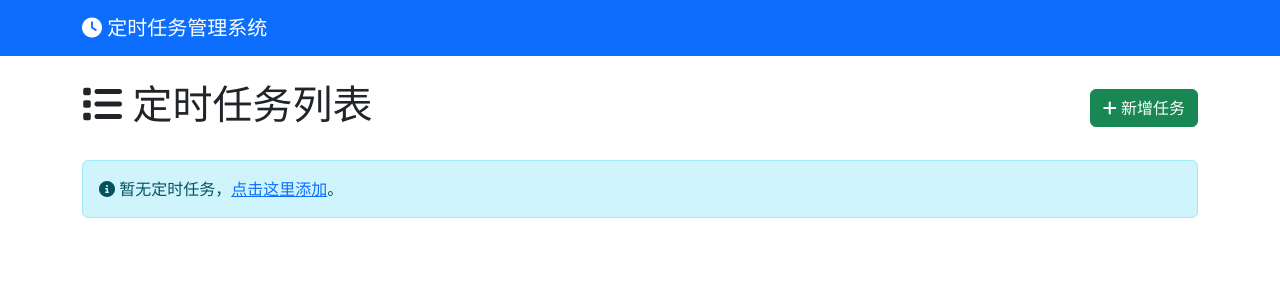
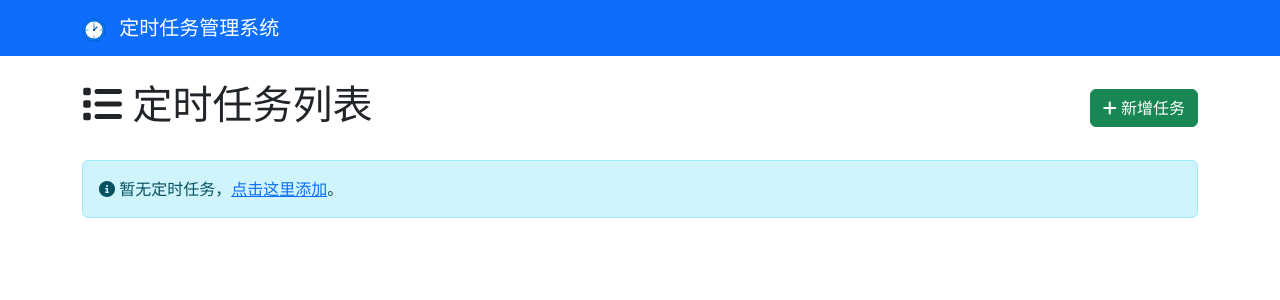
Before and after one commit to EyesDawn/scheduled-task, a Spring Boot app: page /web/tasks in a window 1280 px wide. Shown: the top 300 px of the page. Run offline with Spring Boot 4, Linux system fonts and the light colour scheme; data that the repository does not hold is empty.

Commit message:
Add logo files and update templates to use new logo branding
Co-authored-by: EyesDawn <119660463+EyesDawn@users.noreply.github.com>

```diff
--- a/src/main/resources/templates/layout.html
+++ b/src/main/resources/templates/layout.html
@@ -4,6 +4,7 @@
     <meta charset="UTF-8">
     <meta name="viewport" content="width=device-width, initial-scale=1.0">
     <title>定时任务管理系统</title>
+    <link rel="icon" type="image/svg+xml" th:href="@{/img/favicon.svg}">
     <link href="https://cdn.bootcdn.net/ajax/libs/bootstrap/5.3.0/css/bootstrap.min.css" rel="stylesheet">
     <link href="https://cdn.bootcdn.net/ajax/libs/font-awesome/6.4.0/css/all.min.css" rel="stylesheet">
     <link th:href="@{/css/custom.css}" rel="stylesheet">
@@ -12,7 +13,7 @@
     <nav class="navbar navbar-expand-lg navbar-dark bg-primary">
         <div class="container">
             <a class="navbar-brand" href="/web/tasks">
-                <i class="fas fa-clock"></i> 定时任务管理系统
+                <img th:src="@{/img/logo-small.svg}" alt="Logo" width="24" height="24" class="me-2"> 定时任务管理系统
             </a>
             <button class="navbar-toggler" type="button" data-bs-toggle="collapse" data-bs-target="#navbarNav">
                 <span class="navbar-toggler-icon"></span>
--- a/src/main/resources/templates/tasks/detail.html
+++ b/src/main/resources/templates/tasks/detail.html
@@ -4,6 +4,7 @@
     <meta charset="UTF-8">
     <meta name="viewport" content="width=device-width, initial-scale=1.0">
     <title th:text="'任务详情 - ' + ${task.name}">任务详情</title>
+    <link rel="icon" type="image/svg+xml" href="/img/favicon.svg">
     <link href="https://cdn.bootcdn.net/ajax/libs/bootstrap/5.3.0/css/bootstrap.min.css" rel="stylesheet">
     <link href="https://cdn.bootcdn.net/ajax/libs/font-awesome/6.4.0/css/all.min.css" rel="stylesheet">
 </head>
@@ -11,7 +12,7 @@
     <nav class="navbar navbar-expand-lg navbar-dark bg-primary">
         <div class="container">
             <a class="navbar-brand" href="/web/tasks">
-                <i class="fas fa-clock"></i> 定时任务管理系统
+                <img src="/img/logo-small.svg" alt="Logo" width="24" height="24" style="margin-right: 8px;"> 定时任务管理系统
             </a>
         </div>
     </nav>
--- a/src/main/resources/templates/tasks/form.html
+++ b/src/main/resources/templates/tasks/form.html
@@ -4,6 +4,7 @@
     <meta charset="UTF-8">
     <meta name="viewport" content="width=device-width, initial-scale=1.0">
     <title th:text="${task.id != null} ? '编辑任务 - ' + ${task.name} : '新增任务'">任务表单</title>
+    <link rel="icon" type="image/svg+xml" href="/img/favicon.svg">
     <link href="https://cdn.bootcdn.net/ajax/libs/bootstrap/5.3.0/css/bootstrap.min.css" rel="stylesheet">
     <link href="https://cdn.bootcdn.net/ajax/libs/font-awesome/6.4.0/css/all.min.css" rel="stylesheet">
 </head>
@@ -11,7 +12,7 @@
     <nav class="navbar navbar-expand-lg navbar-dark bg-primary">
         <div class="container">
             <a class="navbar-brand" href="/web/tasks">
-                <i class="fas fa-clock"></i> 定时任务管理系统
+                <img src="/img/logo-small.svg" alt="Logo" width="24" height="24" style="margin-right: 8px;"> 定时任务管理系统
             </a>
         </div>
     </nav>
--- a/src/main/resources/templates/tasks/list.html
+++ b/src/main/resources/templates/tasks/list.html
@@ -4,6 +4,7 @@
     <meta charset="UTF-8">
     <meta name="viewport" content="width=device-width, initial-scale=1.0">
     <title>定时任务列表 - 定时任务管理系统</title>
+    <link rel="icon" type="image/svg+xml" href="/img/favicon.svg">
     <link href="https://cdn.bootcdn.net/ajax/libs/bootstrap/5.3.0/css/bootstrap.min.css" rel="stylesheet">
     <link href="https://cdn.bootcdn.net/ajax/libs/font-awesome/6.4.0/css/all.min.css" rel="stylesheet">
 </head>
@@ -11,7 +12,7 @@
     <nav class="navbar navbar-expand-lg navbar-dark bg-primary">
         <div class="container">
             <a class="navbar-brand" href="/web/tasks">
-                <i class="fas fa-clock"></i> 定时任务管理系统
+                <img src="/img/logo-small.svg" alt="Logo" width="24" height="24" style="margin-right: 8px;"> 定时任务管理系统
             </a>
         </div>
     </nav>
```
Also changed, not shown: README.md, src/main/resources/static/img/favicon.svg (added), src/main/resources/static/img/logo-small.svg (added), src/main/resources/static/img/logo.svg (added).
